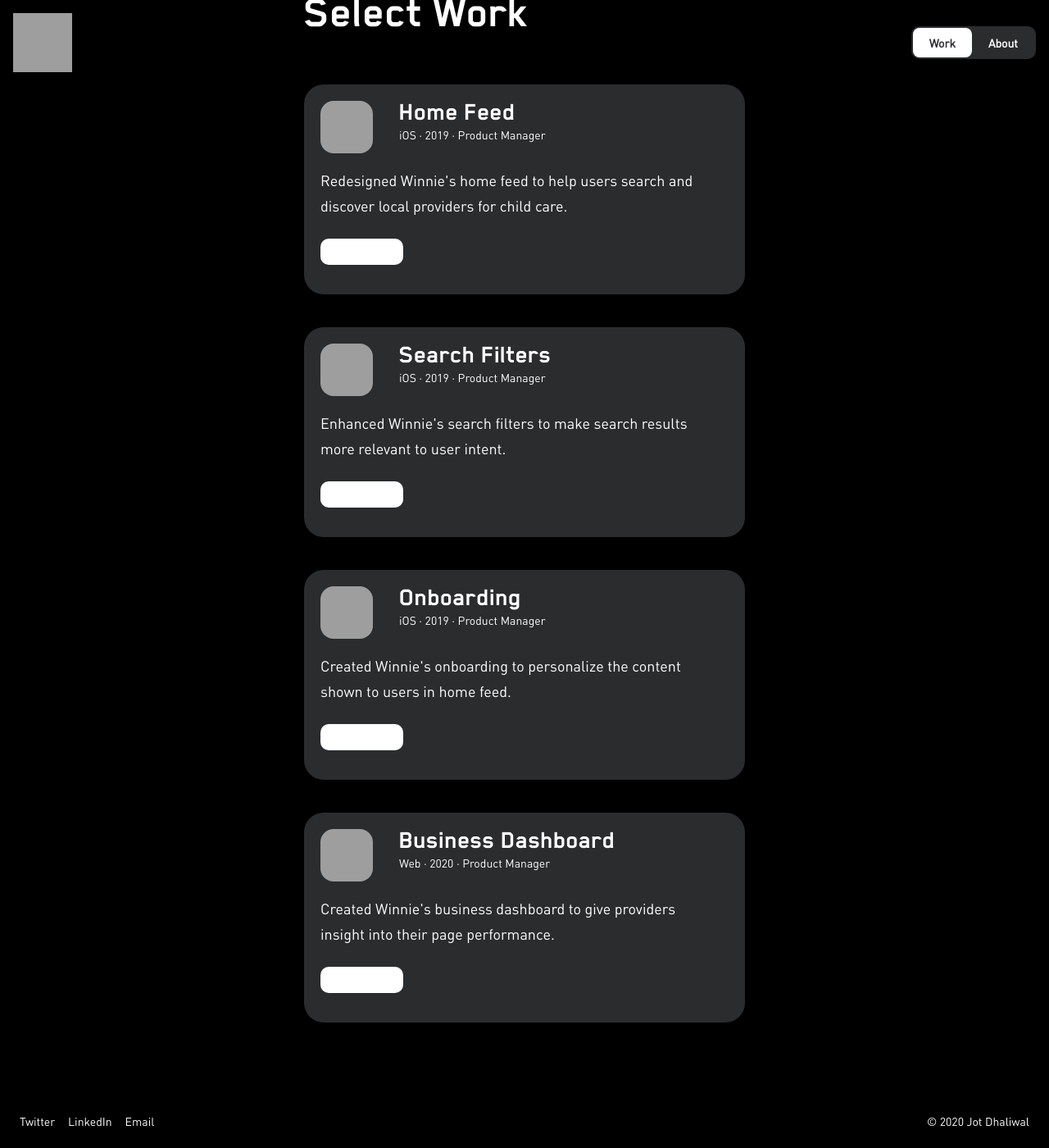
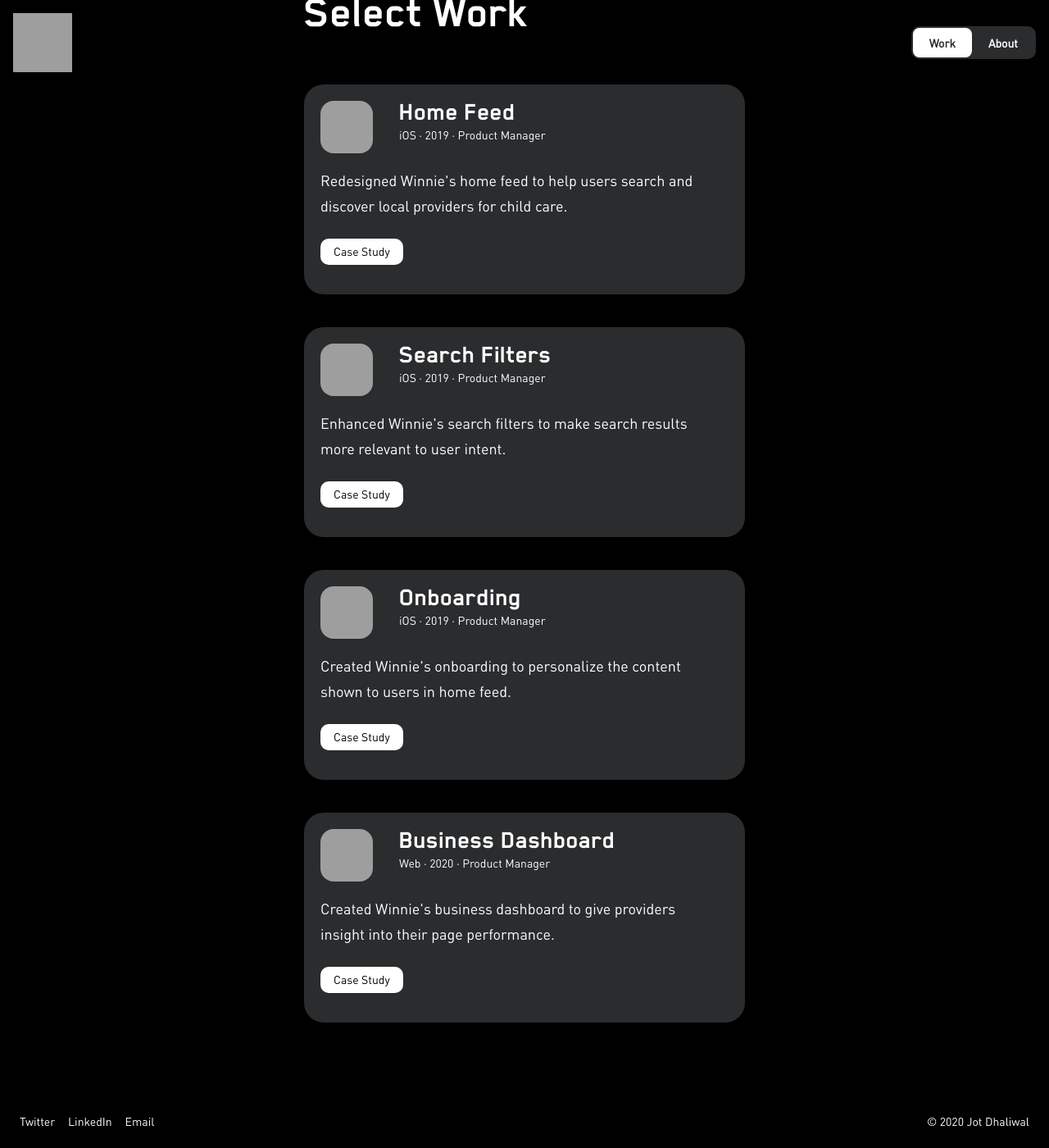
Before and after one commit to jotd/jotd-portfolio, a Jekyll site: the page work/index.html, which Jekyll copies as it is, in a window 1280 px wide and 1400 px high, scrolled down 152 px. Shown: the whole window at 82% size. Built offline with Jekyll 4.4.1, drawn with Linux system fonts in a browser that asks for light colours; grey boxes are pictures that could not be loaded.

Commit message:
Update styles.css

```diff
--- a/css/styles.css
+++ b/css/styles.css
@@ -621,7 +621,7 @@ a {
 .tag-text {
   font-size: 14px;
   line-height: 1.7em;
-  color: ffffff; }
+  color: #000000; }
 
 .table {
   display: -webkit-box;
```
